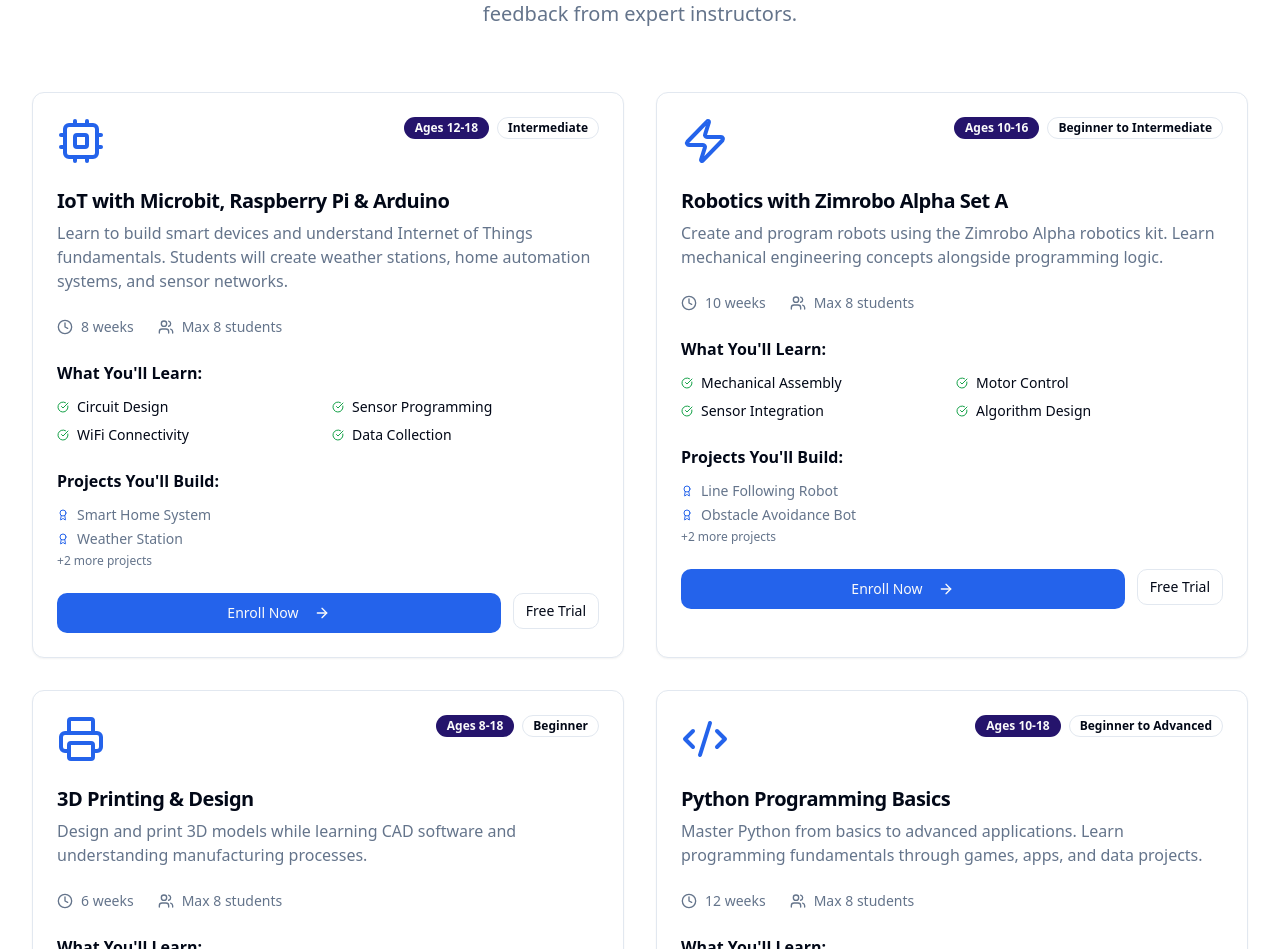
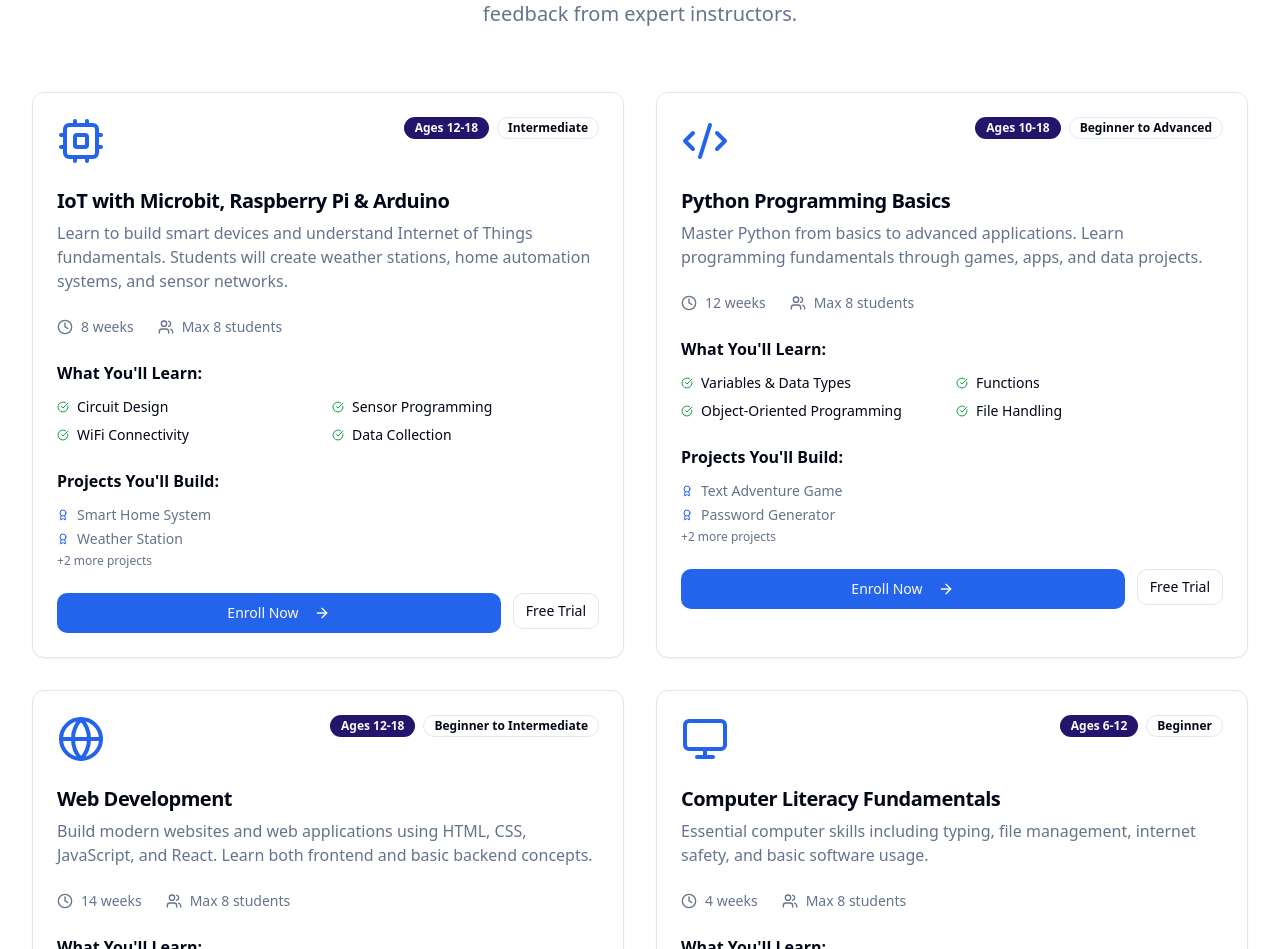
Before and after one commit to NgureGlo/kodbuds-virtual-hub, a React (Vite) app: page /courses in a window 1280 px wide. Shown: the part 1083-2032 px from the top of the page. Built offline with nearby package versions, Linux system fonts and the light colour scheme.

Commit message:
Remove specific courses

```diff
--- a/src/pages/Courses.tsx
+++ b/src/pages/Courses.tsx
@@ -30,28 +30,6 @@ const Courses = () => {
       level: "Intermediate",
       skills: ["Circuit Design", "Sensor Programming", "WiFi Connectivity", "Data Collection", "IoT Protocols"],
       projects: ["Smart Home System", "Weather Station", "Security Camera", "Plant Monitoring Device"]
-    },
-    {
-      id: 2,
-      icon: Zap,
-      title: "Robotics with Zimrobo Alpha Set A",
-      age: "Ages 10-16",
-      description: "Create and program robots using the Zimrobo Alpha robotics kit. Learn mechanical engineering concepts alongside programming logic.",
-      duration: "10 weeks",
-      level: "Beginner to Intermediate",
-      skills: ["Mechanical Assembly", "Motor Control", "Sensor Integration", "Algorithm Design", "Problem Solving"],
-      projects: ["Line Following Robot", "Obstacle Avoidance Bot", "Remote Control Car", "Sumo Wrestling Robot"]
-    },
-    {
-      id: 3,
-      icon: Printer,
-      title: "3D Printing & Design",
-      age: "Ages 8-18",
-      description: "Design and print 3D models while learning CAD software and understanding manufacturing processes.",
-      duration: "6 weeks",
-      level: "Beginner",
-      skills: ["3D Modeling", "CAD Software", "Design Thinking", "Manufacturing", "Prototyping"],
-      projects: ["Custom Phone Case", "Miniature House", "Mechanical Puzzle", "Educational Model"]
     },
     {
       id: 4,
@@ -123,8 +101,8 @@ const Courses = () => {
 
   const ageGroups = [
     { range: "Ages 6-8", courses: ["Computer Literacy", "Programming with Minecraft"], focus: "Digital Basics & Visual Learning" },
-    { range: "Ages 9-12", courses: ["Python Basics", "3D Printing", "Minecraft Programming"], focus: "Creative Problem Solving" },
-    { range: "Ages 13-15", courses: ["Web Development", "IoT Projects", "Robotics"], focus: "Technical Skills & Projects" },
+    { range: "Ages 9-12", courses: ["Python Basics", "Minecraft Programming"], focus: "Creative Problem Solving" },
+    { range: "Ages 13-15", courses: ["Web Development", "IoT Projects"], focus: "Technical Skills & Projects" },
     { range: "Ages 16-18", courses: ["AI/ML", "Computer Science", "Advanced Programming"], focus: "Career Preparation" }
   ];
 
```
